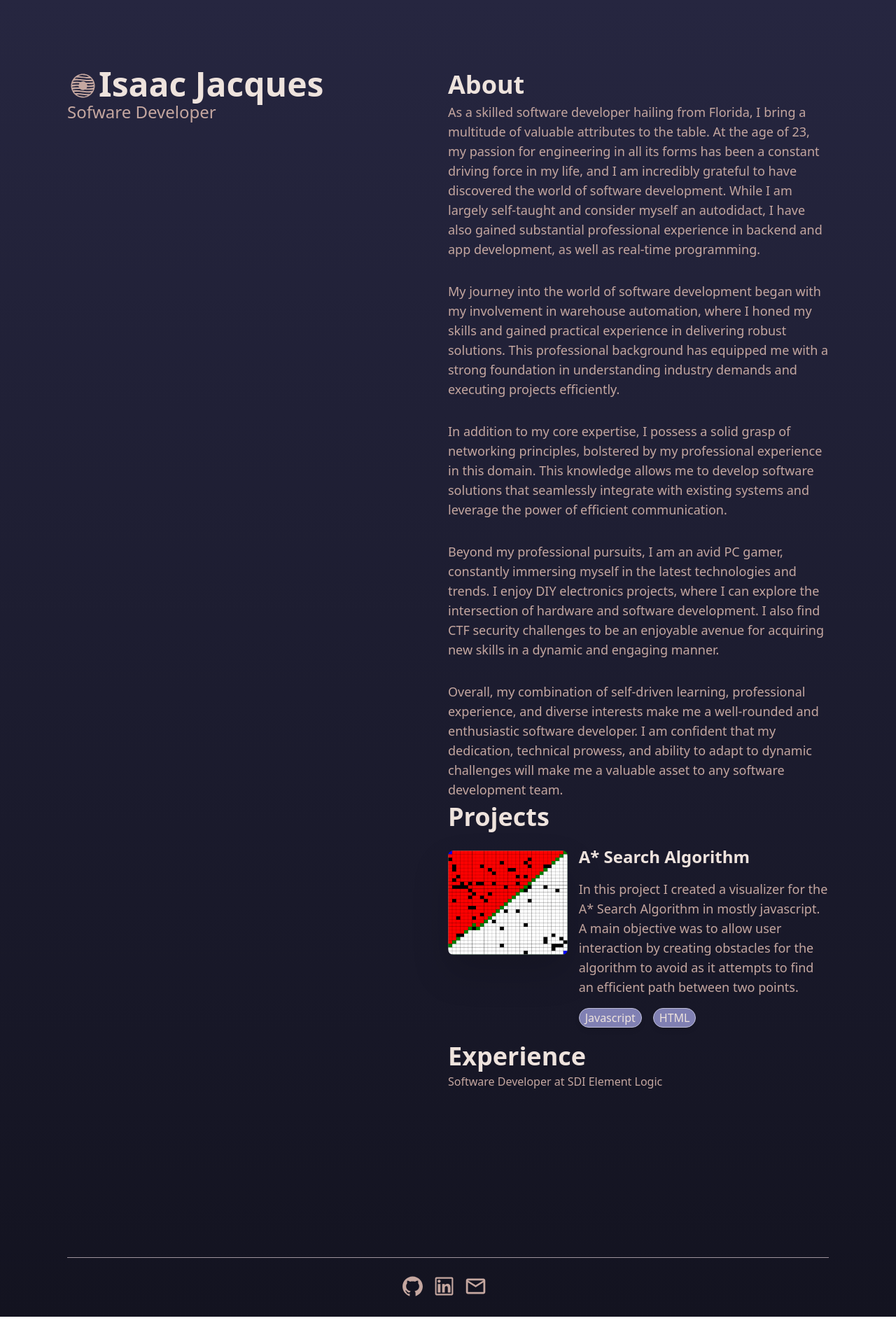
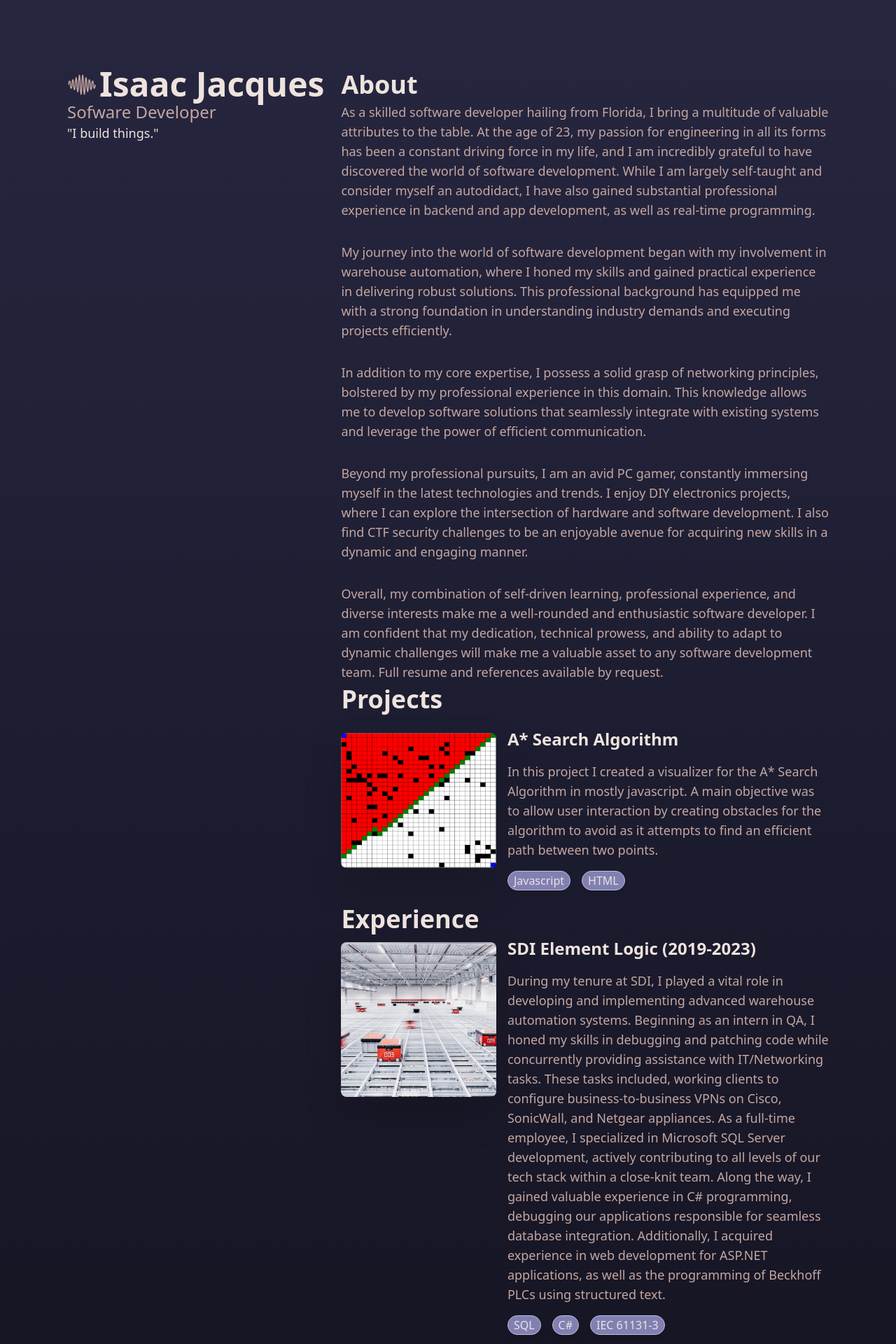
Before and after one commit to isaacjacques/portfolio, a React (Create React App) app: page / in a window 1280 px wide. Shown: the top 1920 px of the page at 70% size. Before the commit the page ends 1881 px from the top, so only its background shows below. Built offline with nearby package versions, Linux system fonts and the light colour scheme.

Commit message:
MVP completed and ready to host

```diff
--- a/public/index.html
+++ b/public/index.html
@@ -10,34 +10,10 @@
       content="Web site created using create-react-app"
     />
     <link rel="apple-touch-icon" href="%PUBLIC_URL%/logo192.png" />
-    <!--
-      manifest.json provides metadata used when your web app is installed on a
-      user's mobile device or desktop. See https://developers.google.com/web/fundamentals/web-app-manifest/
-    -->
     <link rel="manifest" href="%PUBLIC_URL%/manifest.json" />
-    <!--
-      Notice the use of %PUBLIC_URL% in the tags above.
-      It will be replaced with the URL of the `public` folder during the build.
-      Only files inside the `public` folder can be referenced from the HTML.
-
-      Unlike "/favicon.ico" or "favicon.ico", "%PUBLIC_URL%/favicon.ico" will
-      work correctly both with client-side routing and a non-root public URL.
-      Learn how to configure a non-root public URL by running `npm run build`.
-    -->
-    <title>Anime Tiddies</title>
+    <title>Isaac Jacques</title>
   </head>
   <body>
-    <noscript>You need to enable JavaScript to run this app.</noscript>
     <div id="root"></div>
-    <!--
-      This HTML file is a template.
-      If you open it directly in the browser, you will see an empty page.
-
-      You can add webfonts, meta tags, or analytics to this file.
-      The build step will place the bundled scripts into the <body> tag.
-
-      To begin the development, run `npm start` or `yarn start`.
-      To create a production bundle, use `npm run build` or `yarn build`.
-    -->
   </body>
 </html>
--- a/src/Header.js
+++ b/src/Header.js
@@ -1,16 +1,21 @@
-import { GiAbstract082 } from 'react-icons/gi'
+import { GiAmplitude } from 'react-icons/gi'
 
 const Header = () => {
   return (
-    <header className="lg:sticky lg:top-0 lg:flex lg:max-h-screen lg:w-1/2 lg:flex-col lg:justify-between lg:py-24">
+    <header className="lg:sticky lg:top-0 lg:flex lg:max-h-screen lg:w-3/8 lg:flex-col lg:justify-between lg:py-24">
       <div>
         <a className="flex flex-row text-paledogwood-300 hover:text-rosequartz-400" href="/" target="_blank" rel="noreferrer">
-          <GiAbstract082 className="pt-2" size="45"/>
-          <h1 className="font-bold text-5xl text-isabelline-100 hover:text-rosequartz-400">
+          <GiAmplitude size="46" className="pt-1 pr-1"/>
+          <h1 className="font-bold whitespace-nowrap text-5xl text-isabelline-100 hover:text-rosequartz-400">
             Isaac Jacques
           </h1>
         </a>
         <h2 className="font-medium text-2xl text-paledogwood-300">Sofware Developer</h2>
+        <div className="text-lg text-isabelline-100">
+          <p className="mb-8">
+            "I build things."
+          </p>
+        </div>
       </div>
     </header>
   );
--- a/src/pages/Home.js
+++ b/src/pages/Home.js
@@ -1,7 +1,8 @@
 import aStarThumbnail from './../aStarProjectThumbnail.PNG';
+import elementThumbnail from './../elementThumbnail.png';
 import Badge from './../Badge.js';
 import ProjectTile from './../ProjectTile.js';
-
+import TileThumbnail from './../TileThumbnail.js';
 
 const Home = () => {
     return (
@@ -30,6 +31,7 @@ const Home = () => {
                     <p>
                         Overall, my combination of self-driven learning, professional experience, and diverse interests make me a well-rounded and enthusiastic software developer.
                         I am confident that my dedication, technical prowess, and ability to adapt to dynamic challenges will make me a valuable asset to any software development team.
+                        <a className="hover:text-rosequartz-400" href="mailto:jacques.development@outlook.com" target="_blank" rel="noreferrer"> Full resume and references available by request.</a>
                     </p>
                 </div>
             </section>
@@ -42,7 +44,7 @@ const Home = () => {
                             description={"In this project I created a visualizer for the A* Search Algorithm in mostly javascript. A main objective was to allow user interaction by creating obstacles for the algorithm to avoid as it attempts to find an efficient path between two points." }
                             href={"/projects/astardemo"}
                             src={aStarThumbnail}
-                                alt={"aStarThumbnail"}
+                            alt={"A* Search Algorithm"}
                             badges={
                                 <div className="flex flex-row">
                                     <Badge text={"Javascript"}/>
@@ -56,7 +58,29 @@ const Home = () => {
             <section id="experience" className="mb-16 scroll-mt-16 md:mb-24 lg:mb-36 lg:scroll-mt-24">
                 <div className="z-10 sm:col-span-6">
                     <h2 className="text-4xl font-bold leading-snug text-isabelline-100">Experience</h2>
-                    <h3 className="font-medium leading-snug text-paledogwood-300">Software Developer at SDI Element Logic</h3>
+                    <ul>
+                        <li>
+                            <ProjectTile
+                                title={"SDI Element Logic (2019-2023)"}
+                                description={"During my tenure at SDI, I played a vital role in developing and implementing advanced warehouse automation systems."
+                                    +" Beginning as an intern in QA, I honed my skills in debugging and patching code while concurrently providing assistance with IT/Networking tasks."
+                                    +" These tasks included, working clients to configure business-to-business VPNs on Cisco, SonicWall, and Netgear appliances."
+                                    +" As a full-time employee, I specialized in Microsoft SQL Server development, actively contributing to all levels of our tech stack within a close-knit team."
+                                    +" Along the way, I gained valuable experience in C# programming, debugging our applications responsible for seamless database integration."
+                                    +" Additionally, I acquired experience in web development for ASP.NET applications, as well as the programming of Beckhoff PLCs using structured text."}
+                                href={"https://www.elementlogic.net/"}
+                                src={elementThumbnail}
+                                alt={"SDI Element Logic"}
+                                badges={
+                                    <div className="flex flex-row">
+                                        <Badge text={"SQL"}/>
+                                        <Badge text={"C#"}/>
+                                        <Badge text={"IEC 61131-3"}/>
+                                    </div>
+                                }
+                            />
+                        </li>
+                    </ul>
                 </div>
             </section>
         </div>
--- a/src/pages/Layout.js
+++ b/src/pages/Layout.js
@@ -9,7 +9,7 @@ const Layout = () => {
             <div className="mx-auto min-h-screen max-w-screen-xl px-6 py-12 md:px-12 md:py-20 lg:px-24 lg:py-0 font-sans">
                 <div className="lg:flex justify-between">
                     <Header />
-                    <main className="pt-24 lg:w-1/2 lg:py-24">
+                    <main className="pt-24 pl-6 lg:w-5/8 lg:py-24">
                         <Outlet />
                     </main>
                 </div>
```
Also changed, not shown: src/elementThumbnail.png (added), 1 other file (tests, documents, lock files or other folders). Lines whose indentation alone changed are shown as unchanged.
